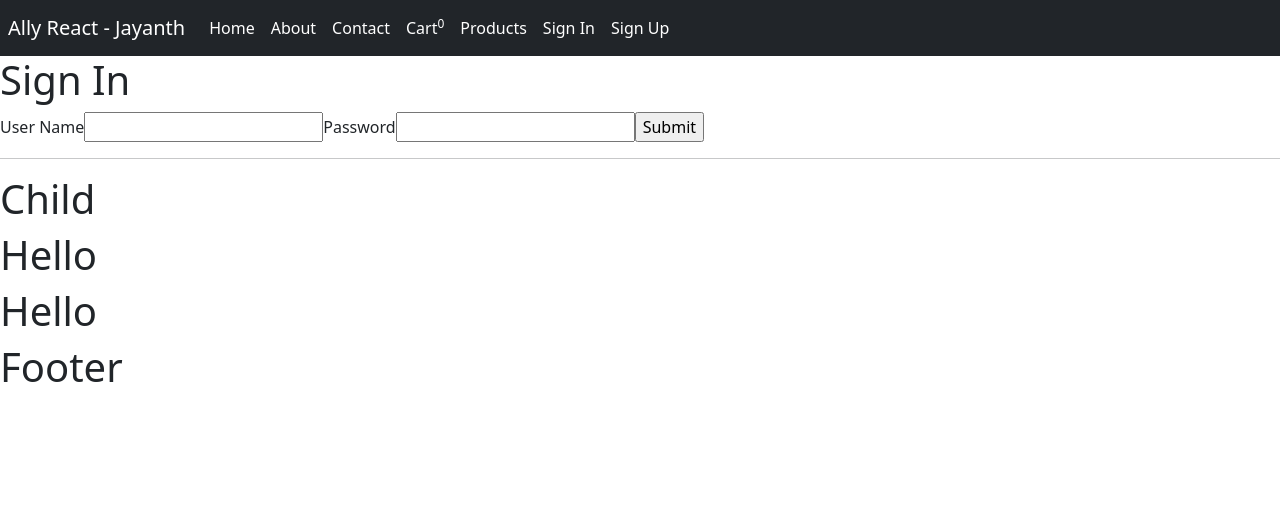
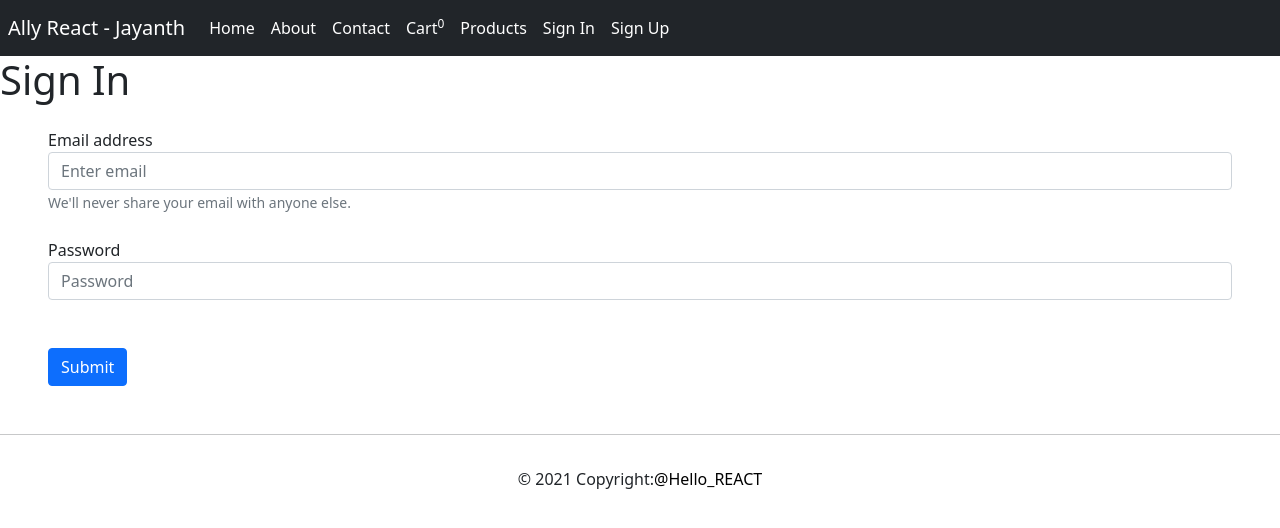
Before and after one commit to harshithmb/React_June_21, a React (Create React App) app: page /signin in a window 1280 px wide. Shown: the top 528 px of the page. Built offline with nearby package versions, Linux system fonts and the light colour scheme.

Commit message:
Sign In Form

```diff
--- a/src/components/Footer/index.js
+++ b/src/components/Footer/index.js
@@ -1,7 +1,14 @@
 import React from "react";
 
 const Footer = () => {
-  return <h1>Footer</h1>;
+  return (
+    <footer class="page-footer font-small blue">
+      <div class="footer-copyright text-center py-3">
+        © 2021 Copyright:
+        <a href="/">@Hello_REACT</a>
+      </div>
+    </footer>
+  );
 };
 
 export default Footer;
--- a/src/components/SignIn/index.js
+++ b/src/components/SignIn/index.js
@@ -24,23 +24,37 @@ const SignIn = () => {
     <>
       {navigateUser && <Redirect to="/products" />}
       <h1>Sign In</h1>
-      <form onSubmit={handleSubmit}>
-        <label>User Name</label>
+
+      <form onSubmit={handleSubmit} className={"m-4"}>
+        <div class="form-group m-4">
+          <label for="exampleInputEmail1">Email address</label>
           <input
-          type="text"
-          value={username}
+            type="email"
             onChange={(e) => setusername(e.target.value.toUpperCase())}
+            className="form-control"
+            id="exampleInputEmail1"
+            aria-describedby="emailHelp"
+            placeholder="Enter email"
           />
-        <label>Password</label>
+          <small id="emailHelp" class="form-text text-muted">
+            We'll never share your email with anyone else.
+          </small>
+        </div>
+        <div className="form-group m-4">
+          <label for="exampleInputPassword1">Password</label>
           <input
-          type="text"
-          value={password}
+            type="password"
             onChange={(e) => setpassword(e.target.value)}
+            className="form-control"
+            id="exampleInputPassword1"
+            placeholder="Password"
           />
-        <input type="submit" />
+        </div>
+        <button type="submit" className="btn btn-primary m-4">
+          Submit
+        </button>
       </form>
       <hr />
-      <Child />
     </>
   );
 };
```
Lines whose indentation alone changed are shown as unchanged.
